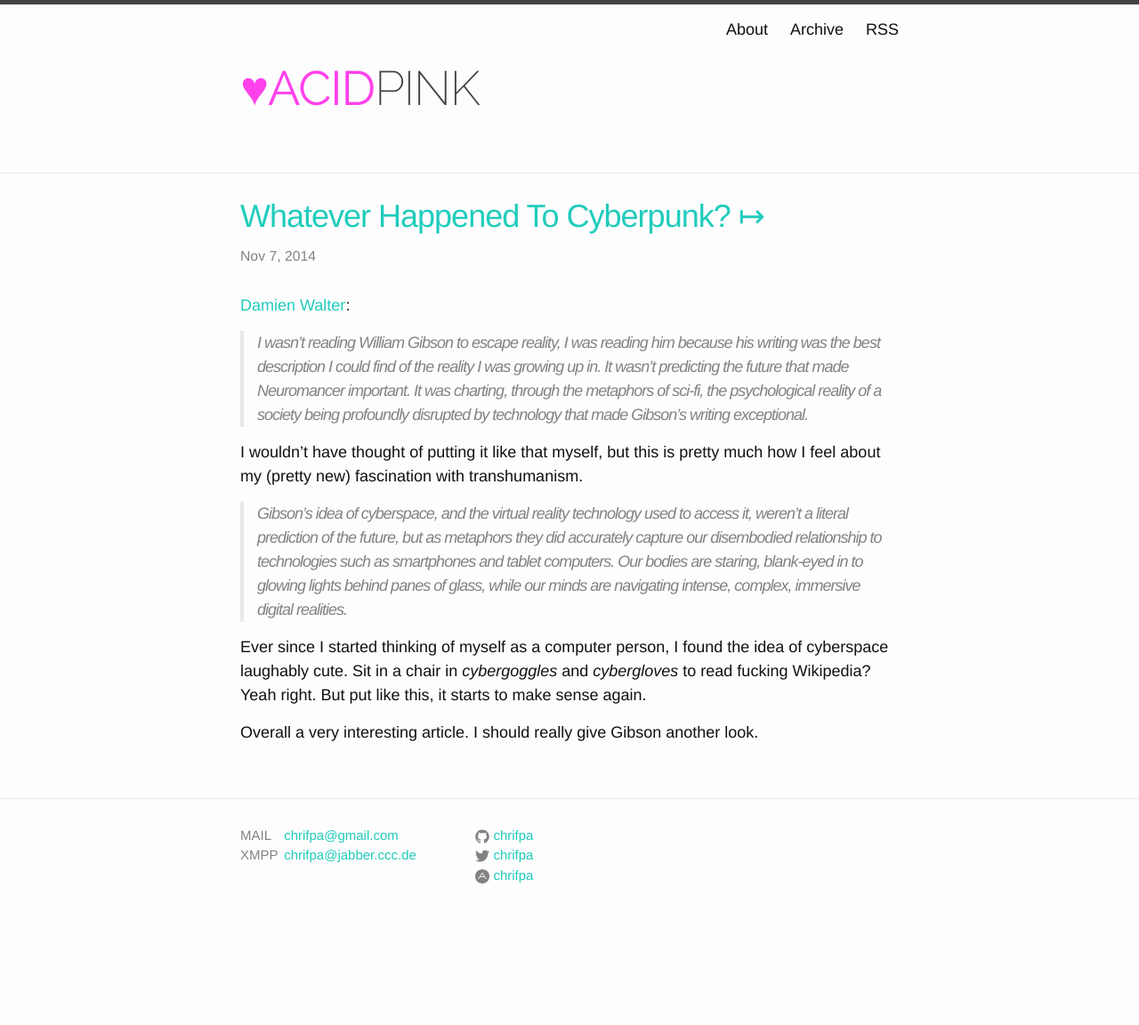
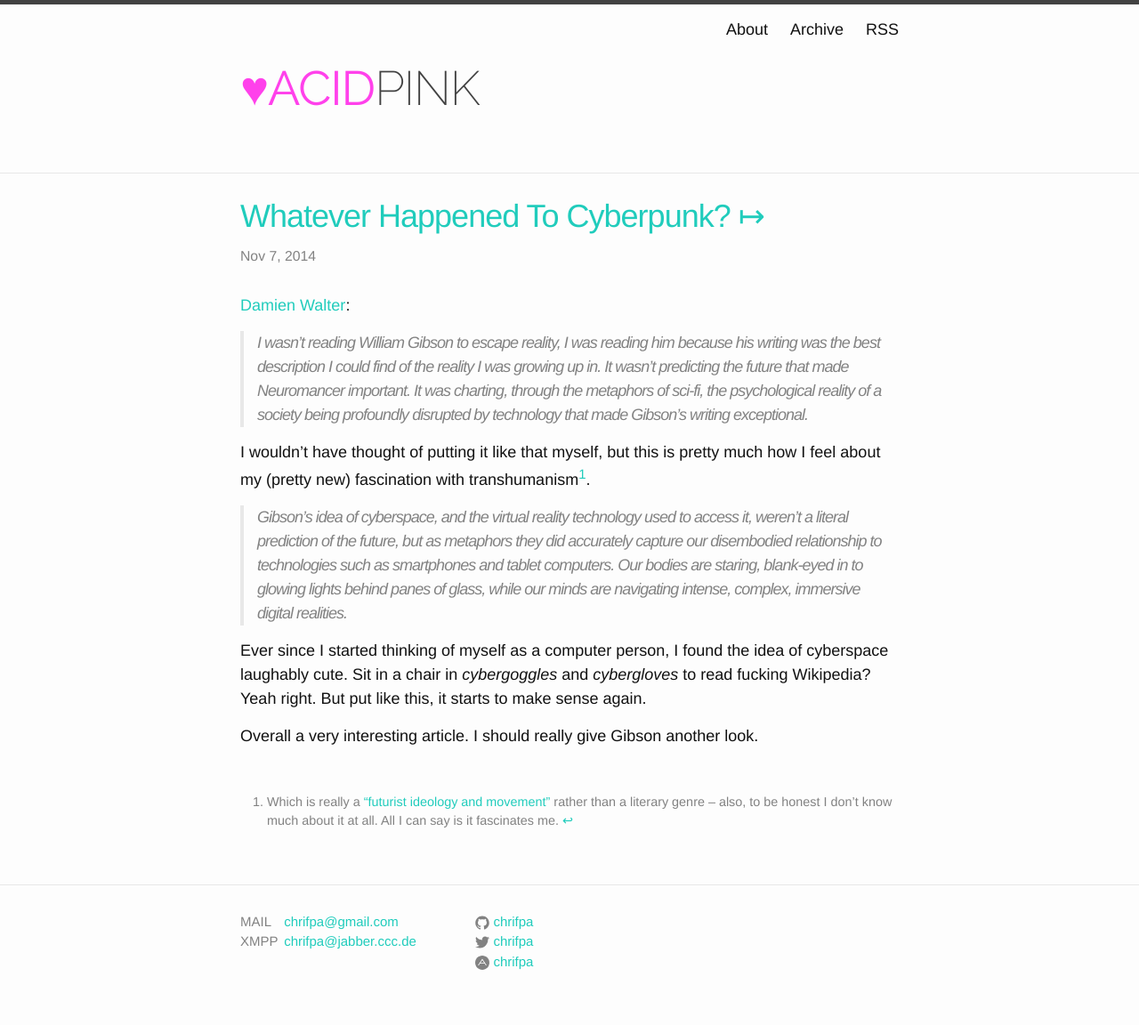
Before and after one commit to acdpnk/chrifpa.github.io, a Jekyll site: the page built from _posts/2014-11-07-whatever-happened-to-cyberpunk.md, in a window 1280 px wide. Shown: the whole page at 89% size. Built offline with Jekyll 4.4.1, drawn with Linux system fonts in a browser that asks for light colours; before the commit the page ends 1055 px from its top, so only the background shows below that.

Commit message:
added footnote on transhumanism

```diff
--- a/_posts/2014-11-07-whatever-happened-to-cyberpunk.md
+++ b/_posts/2014-11-07-whatever-happened-to-cyberpunk.md
@@ -9,10 +9,12 @@ external_url: http://www.theguardian.com/books/booksblog/2014/nov/07/cyberpunk-w
 
 >I wasn’t reading William Gibson to escape reality, I was reading him because his writing was the best description I could find of the reality I was growing up in. It wasn’t predicting the future that made Neuromancer important. It was charting, through the metaphors of sci-fi, the psychological reality of a society being profoundly disrupted by technology that made Gibson’s writing exceptional.
 
-I wouldn't have thought of putting it like that myself, but this is pretty much how I feel about my (pretty new) fascination with transhumanism.
+I wouldn't have thought of putting it like that myself, but this is pretty much how I feel about my (pretty new) fascination with transhumanism[^1].
 
 >Gibson’s idea of cyberspace, and the virtual reality technology used to access it, weren’t a literal prediction of the future, but as metaphors they did accurately capture our disembodied relationship to technologies such as smartphones and tablet computers. Our bodies are staring, blank-eyed in to glowing lights behind panes of glass, while our minds are navigating intense, complex, immersive digital realities.
 
 Ever since I started thinking of myself as a computer person, I found the idea of cyberspace laughably cute. Sit in a chair in *cybergoggles* and *cybergloves* to read fucking Wikipedia? Yeah right. But put like this, it starts to make sense again.
 
 Overall a very interesting article. I should really give Gibson another look.
+
+[^1]: Which is really a ["futurist ideology and movement"](http://en.wikipedia.org/wiki/Transhumanism) rather than a literary genre -- also, to be honest I don't know much about it at all. All I can say is it fascinates me.
```
